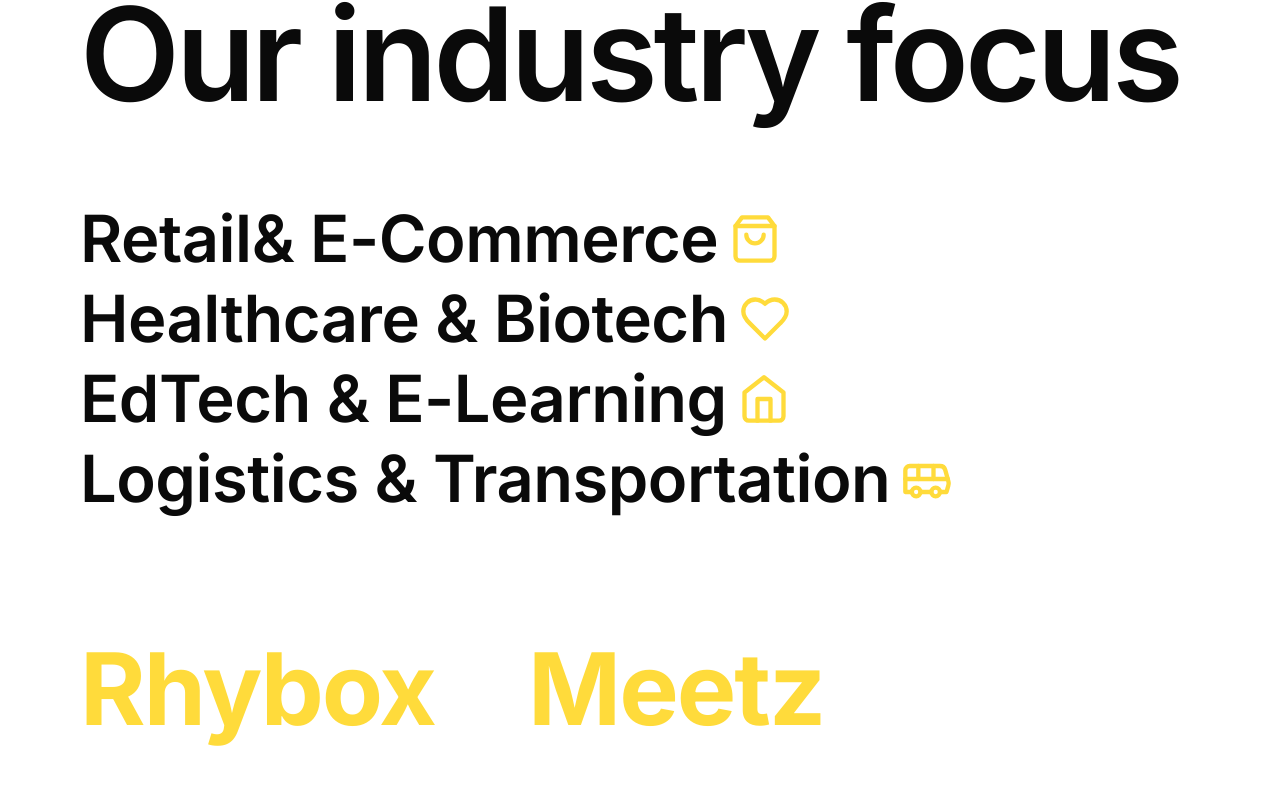
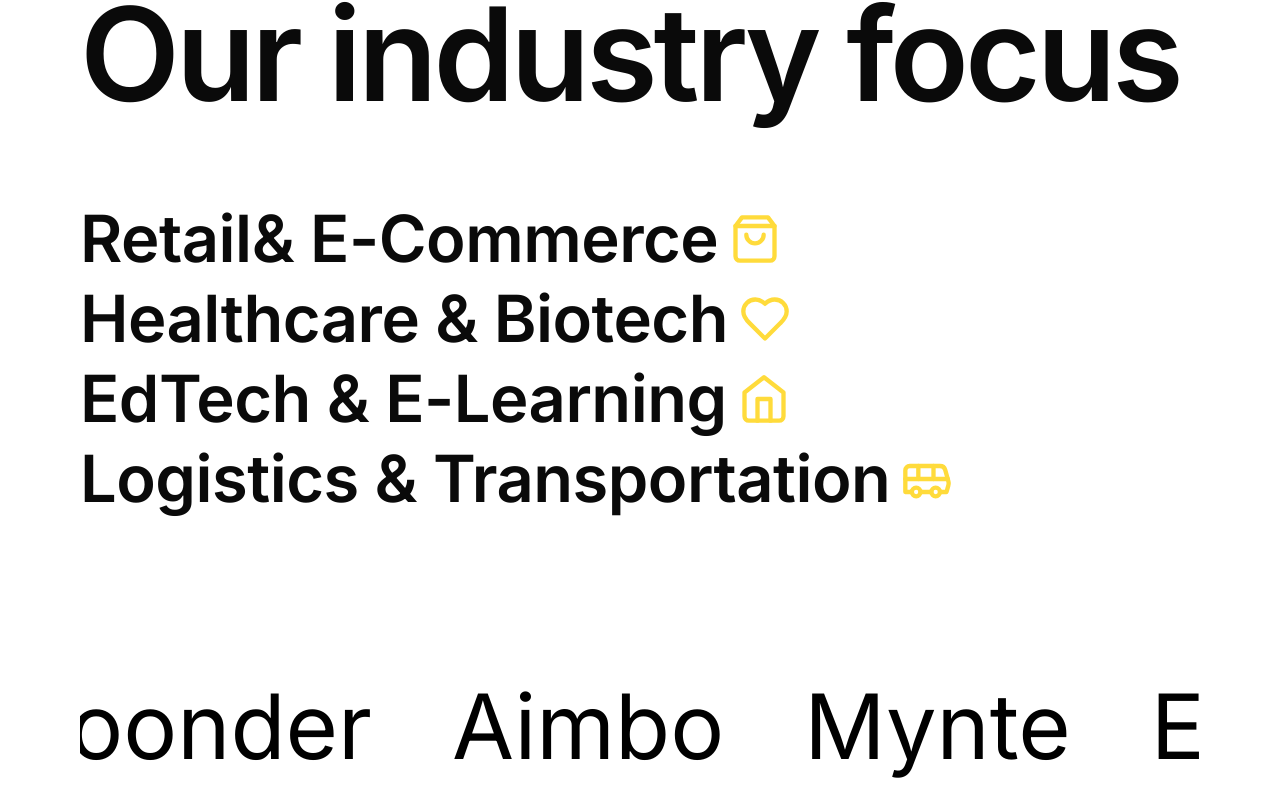
Before and after one commit to elefinnt/cub2, a Next.js app: page /about in a window 1280 px wide. Shown: the part 3774-4575 px from the top of the page. Built offline with nearby package versions, Linux system fonts and the light colour scheme.

Commit message:
fix: whole lotta small things

```diff
--- a/app/(routes)/(company)/about/page.tsx
+++ b/app/(routes)/(company)/about/page.tsx
@@ -154,7 +154,37 @@
             <Bus size={52} className="text-yellow mx-[11px]" />
           </span>
         </p>
-        <StatsList statsData={companyData} />
+        <div className="logos">
+          <div className="logos-slide text-black">
+            <a>Rhybox</a>
+            <a>Meetz</a>
+            <a>Edgeify</a>
+            <a>Dabshots</a>
+            <a>Voonder</a>
+            <a>Aimbo</a>
+            <a>Mynte</a>
+            <a>Eidel</a>
+            <a>Yadel</a>
+            <a>Zoozzy</a>
+            <a>Blogspan</a>
+            <a>Edgetag</a>
+          </div>
+
+          <div className="logos-slide text-black">
+            <a>Rhybox</a>
+            <a>Meetz</a>
+            <a>Edgeify</a>
+            <a>Dabshots</a>
+            <a>Voonder</a>
+            <a>Aimbo</a>
+            <a>Mynte</a>
+            <a>Eidel</a>
+            <a>Yadel</a>
+            <a>Zoozzy</a>
+            <a>Blogspan</a>
+            <a>Edgetag</a>
+          </div>
+        </div>
       </div>
     </>
   );
--- a/app/globals.css
+++ b/app/globals.css
@@ -466,7 +466,7 @@
 }
 .logos-slide {
   display: inline-block;
-  animation: 8s slide infinite linear;
+  animation: 18s slide infinite linear;
 }
 
 @keyframes slide {
--- a/app/page.tsx
+++ b/app/page.tsx
@@ -1,3 +1,3 @@
 export default function Home() {
-  return <div>yippee</div>;
+  return <div>Index page</div>;
 }
```
